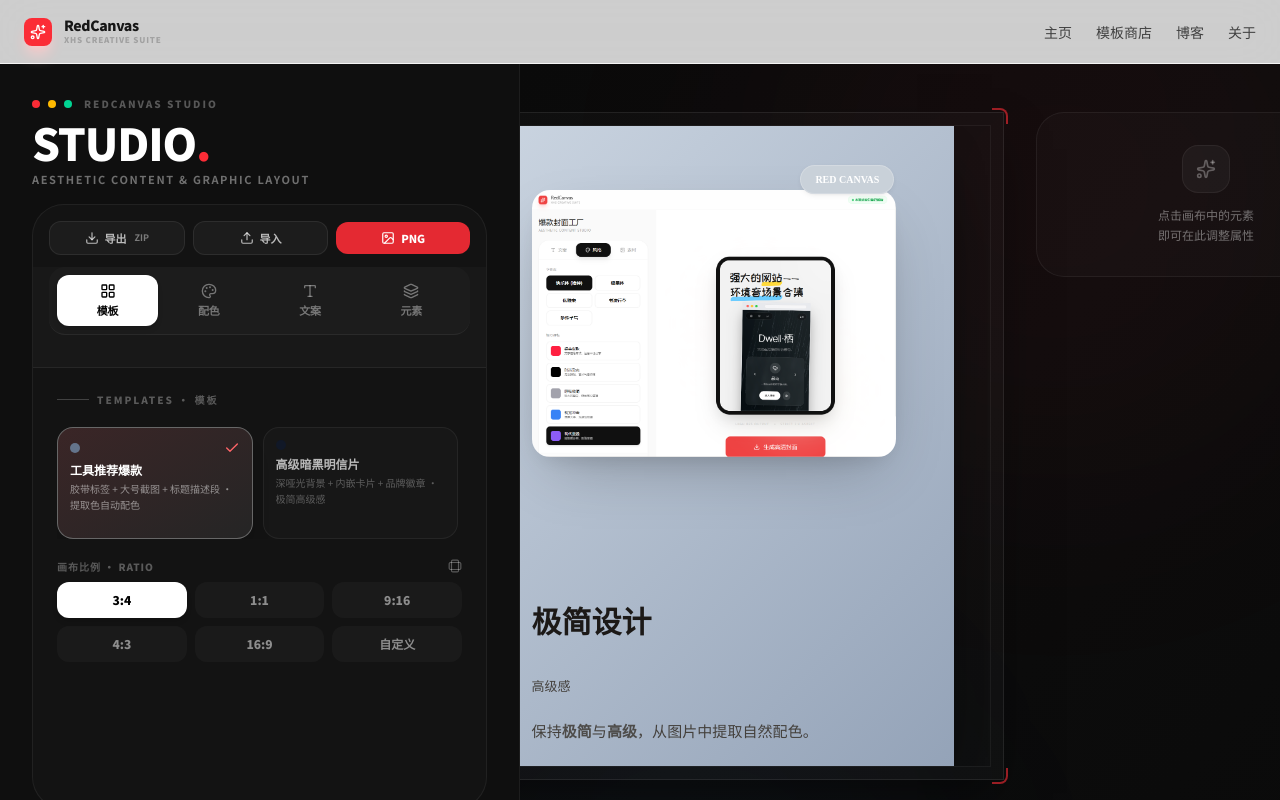
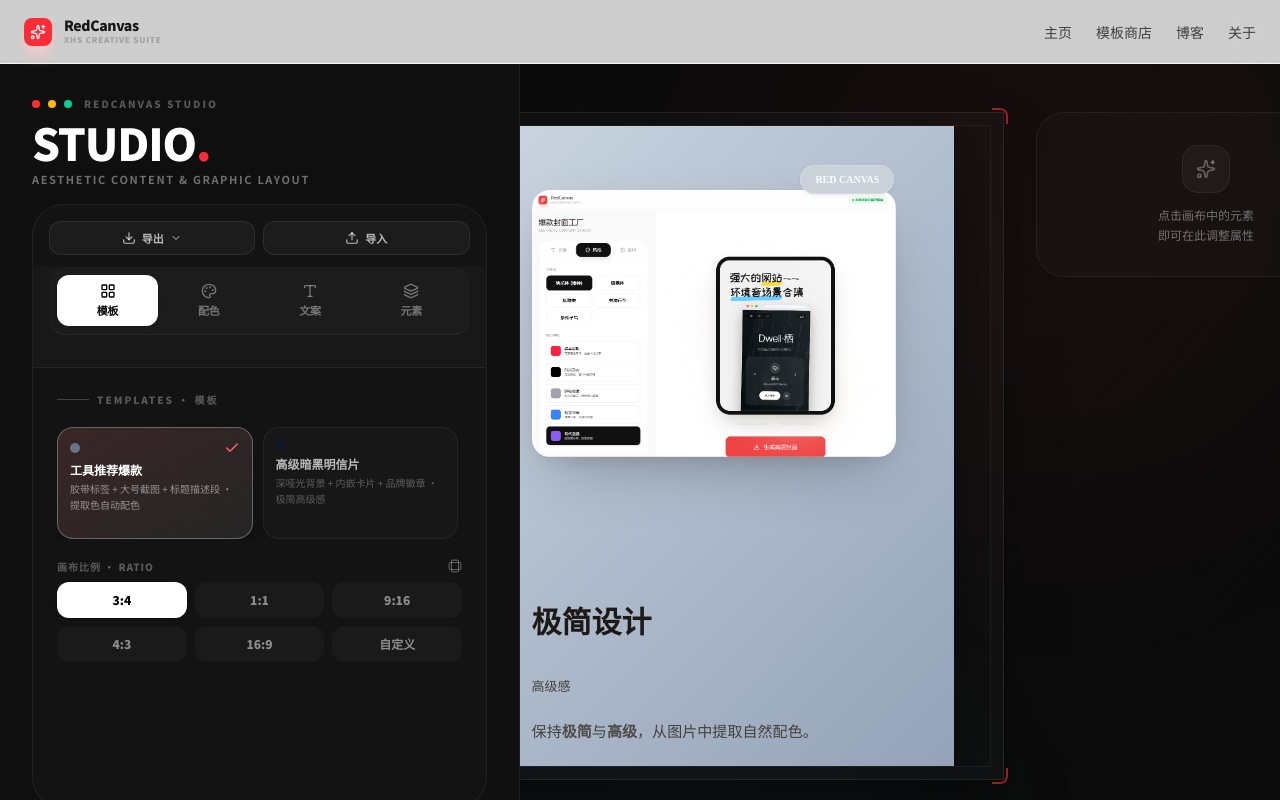
Before and after one commit to huayemao/redcanvas, a Next.js app: page /redcanvas/app in a window 1280 px wide. Shown: the top 800 px of the page. Built offline with nearby package versions, Linux system fonts and the light colour scheme; a small style sheet from the web is missing; a web font is replaced by a local one.

Commit message:
feat: redcanvas 优化导出配置按钮

```diff
--- a/app/(projects)/redcanvas/components/studio/ConfigToolbar.tsx
+++ b/app/(projects)/redcanvas/components/studio/ConfigToolbar.tsx
@@ -1,7 +1,7 @@
 'use client';
 
 import React, { useRef, useState } from 'react';
-import { Download, Upload, Check, AlertCircle, Image as ImageIcon, Loader2 } from 'lucide-react';
+import { Download, Upload, Check, AlertCircle, Image as ImageIcon, Loader2, ChevronDown, FileText } from 'lucide-react';
 import { useStudioStore } from '../../store/useStudioStore';
 import { packConfigZip, unpackConfigZip } from '../../lib/configPack';
 
@@ -20,6 +20,7 @@
   const fileRef = useRef<HTMLInputElement>(null);
   const [toast, setToast] = useState<{ kind: 'ok' | 'err'; msg: string } | null>(null);
   const [busy, setBusy] = useState(false);
+  const [exportMenuOpen, setExportMenuOpen] = useState(false);
 
   const flashToast = (kind: 'ok' | 'err', msg: string) => {
     setToast({ kind, msg });
@@ -130,18 +131,56 @@
   return (
     <>
       <div className="flex items-center gap-2 mb-3">
-        <button
-          onClick={handleExport}
-          disabled={busy}
-          className="flex-1 flex items-center justify-center gap-1.5 py-2 rounded-xl bg-white/[0.04] hover:bg-white/[0.08] text-white/70 hover:text-white border border-white/[0.08] transition-all text-[11px] font-black disabled:opacity-50 disabled:cursor-not-allowed"
-          title={hasImageAssets ? '打包图片资源 + 配置为 ZIP' : '导出为 JSON 文件'}
-        >
-          <Download className="w-3.5 h-3.5" />
-          {busy ? '处理中…' : '导出'}
-          {hasImageAssets && (
-            <span className="text-[9px] font-bold opacity-60 ml-0.5">ZIP</span>
+        {/* 导出下拉菜单 */}
+        <div className="relative flex-1">
+          <button
+            onClick={() => setExportMenuOpen((v) => !v)}
+            disabled={busy || isPngExporting}
+            className="w-full flex items-center justify-center gap-1.5 py-2 rounded-xl bg-white/[0.04] hover:bg-white/[0.08] text-white/70 hover:text-white border border-white/[0.08] transition-all text-[11px] font-black disabled:opacity-50 disabled:cursor-not-allowed"
+          >
+            {busy || isPngExporting ? (
+              <Loader2 className="w-3.5 h-3.5 animate-spin" />
+            ) : (
+              <Download className="w-3.5 h-3.5" />
+            )}
+            {busy || isPngExporting ? '处理中…' : '导出'}
+            <ChevronDown className={`w-3 h-3 transition-transform ${exportMenuOpen ? 'rotate-180' : ''}`} />
+          </button>
+
+          {exportMenuOpen && !(busy || isPngExporting) && (
+            <>
+              {/* 点击外部关闭 */}
+              <div className="fixed inset-0 z-40" onClick={() => setExportMenuOpen(false)} />
+              {/* 下拉菜单 */}
+              <div className="absolute top-full left-0 right-0 mt-1 z-50 rounded-xl bg-[#1a1a1a] border border-white/[0.08] shadow-2xl overflow-hidden">
+                <button
+                  onClick={() => { setExportMenuOpen(false); handleExport(); }}
+                  className="w-full flex items-center gap-2 px-3 py-2.5 hover:bg-white/[0.06] transition-colors text-left"
+                >
+                  <FileText className="w-3.5 h-3.5 text-white/50 flex-shrink-0" />
+                  <div className="flex-1 min-w-0">
+                    <div className="text-[11px] font-bold text-white/80">导出配置</div>
+                    <div className="text-[9px] text-white/30 font-medium">{hasImageAssets ? 'ZIP · 含图片资源' : 'JSON · 纯配置'}</div>
+                  </div>
+                </button>
+                {onExportPng && (
+                  <button
+                    onClick={() => { setExportMenuOpen(false); onExportPng(); }}
+                    className="w-full flex items-center gap-2 px-3 py-2.5 hover:bg-white/[0.06] transition-colors text-left"
+                  >
+                    <ImageIcon className="w-3.5 h-3.5 text-red-400 flex-shrink-0" />
+                    <div className="flex-1 min-w-0">
+                      <div className="text-[11px] font-bold text-white/80">导出图片</div>
+                      <div className="text-[9px] text-white/30 font-medium">高清 PNG · 2.5x</div>
+                    </div>
+                  </button>
+                )}
+              </div>
+            </>
           )}
-        </button>
+        </div>
+
+        {/* 导入按钮 */}
         <button
           onClick={handleImportClick}
           disabled={busy}
@@ -151,21 +190,6 @@
           <Upload className="w-3.5 h-3.5" />
           导入
         </button>
-        {onExportPng && (
-          <button
-            onClick={onExportPng}
-            disabled={isPngExporting || busy}
-            className="flex-1 flex items-center justify-center gap-1.5 py-2 rounded-xl bg-red-500/90 hover:bg-red-500 text-white transition-all text-[11px] font-black disabled:opacity-50 disabled:cursor-not-allowed hover:shadow-lg hover:shadow-red-500/20 active:scale-[0.97]"
-            title="生成 2.5x 高清 PNG 并下载"
-          >
-            {isPngExporting ? (
-              <Loader2 className="w-3.5 h-3.5 animate-spin" />
-            ) : (
-              <ImageIcon className="w-3.5 h-3.5" />
-            )}
-            {isPngExporting ? '生成中…' : 'PNG'}
-          </button>
-        )}
         <input
           ref={fileRef}
           type="file"
```
